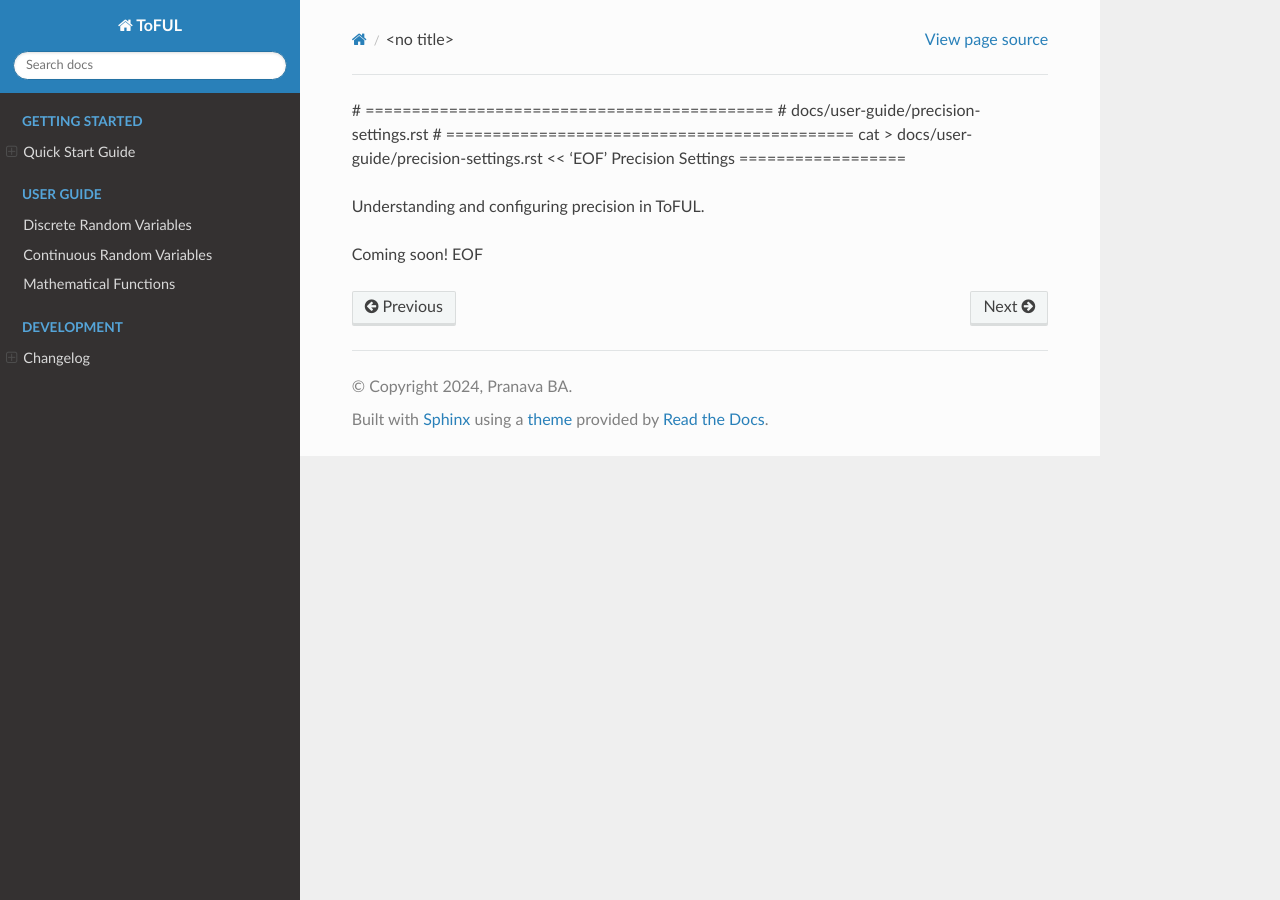
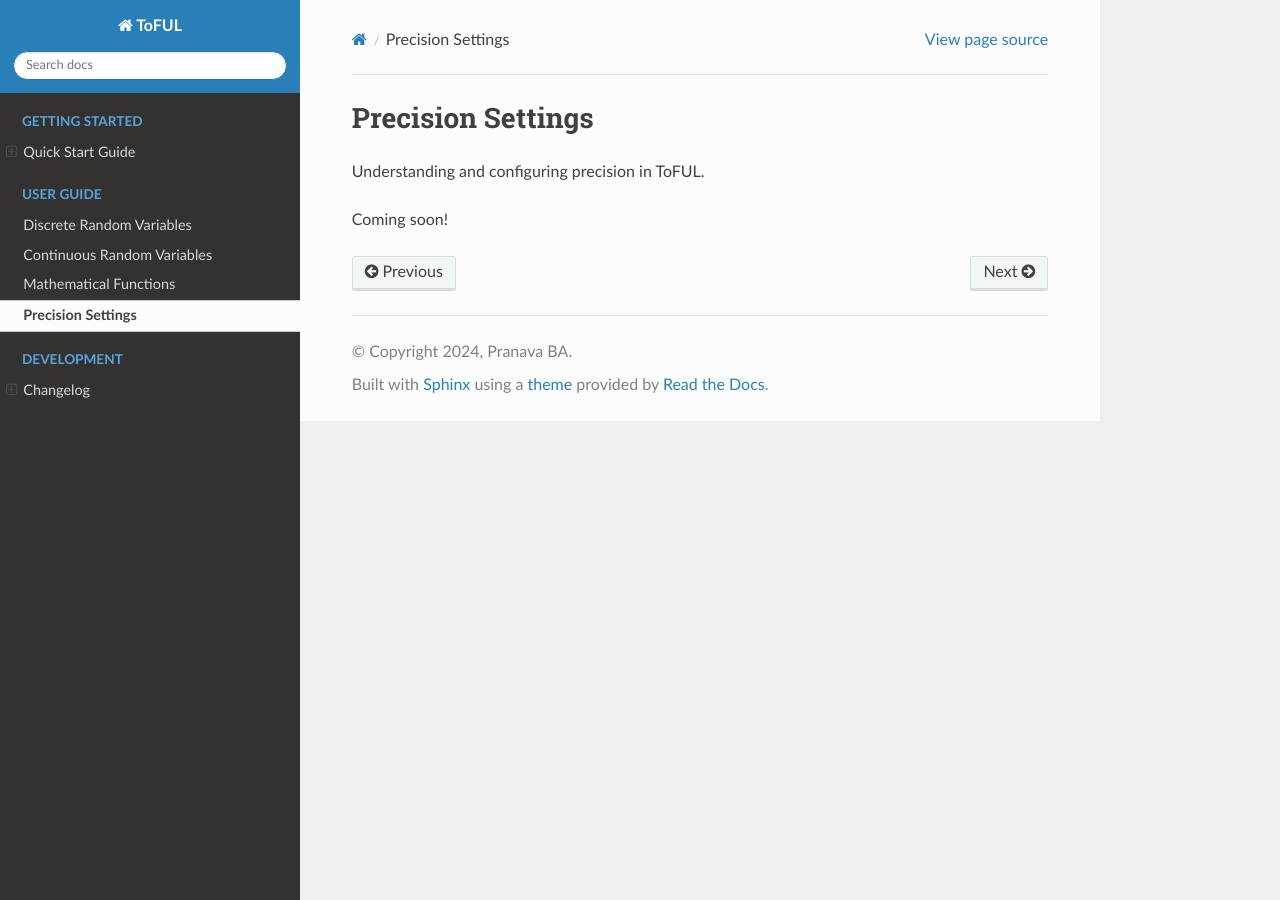
Before and after one commit to pranava-ba/ToFUL, a Sphinx documentation site: the page built from docs/user-guide/precision-settings.rst, in a window 1280 px wide. Built offline with Sphinx 7.4.7 and the Read the Docs theme 3.1.0, drawn with Linux system fonts in a browser that asks for light colours; pages that are not in the unit, such as notebooks, are missing from menus.

Commit message:
Update precision-settings.rst

```diff
--- a/docs/user-guide/precision-settings.rst
+++ b/docs/user-guide/precision-settings.rst
@@ -1,11 +1,6 @@
-# ============================================
-# docs/user-guide/precision-settings.rst
-# ============================================
-cat > docs/user-guide/precision-settings.rst << 'EOF'
 Precision Settings
 ==================
 
 Understanding and configuring precision in ToFUL.
 
 Coming soon!
-EOF
```
